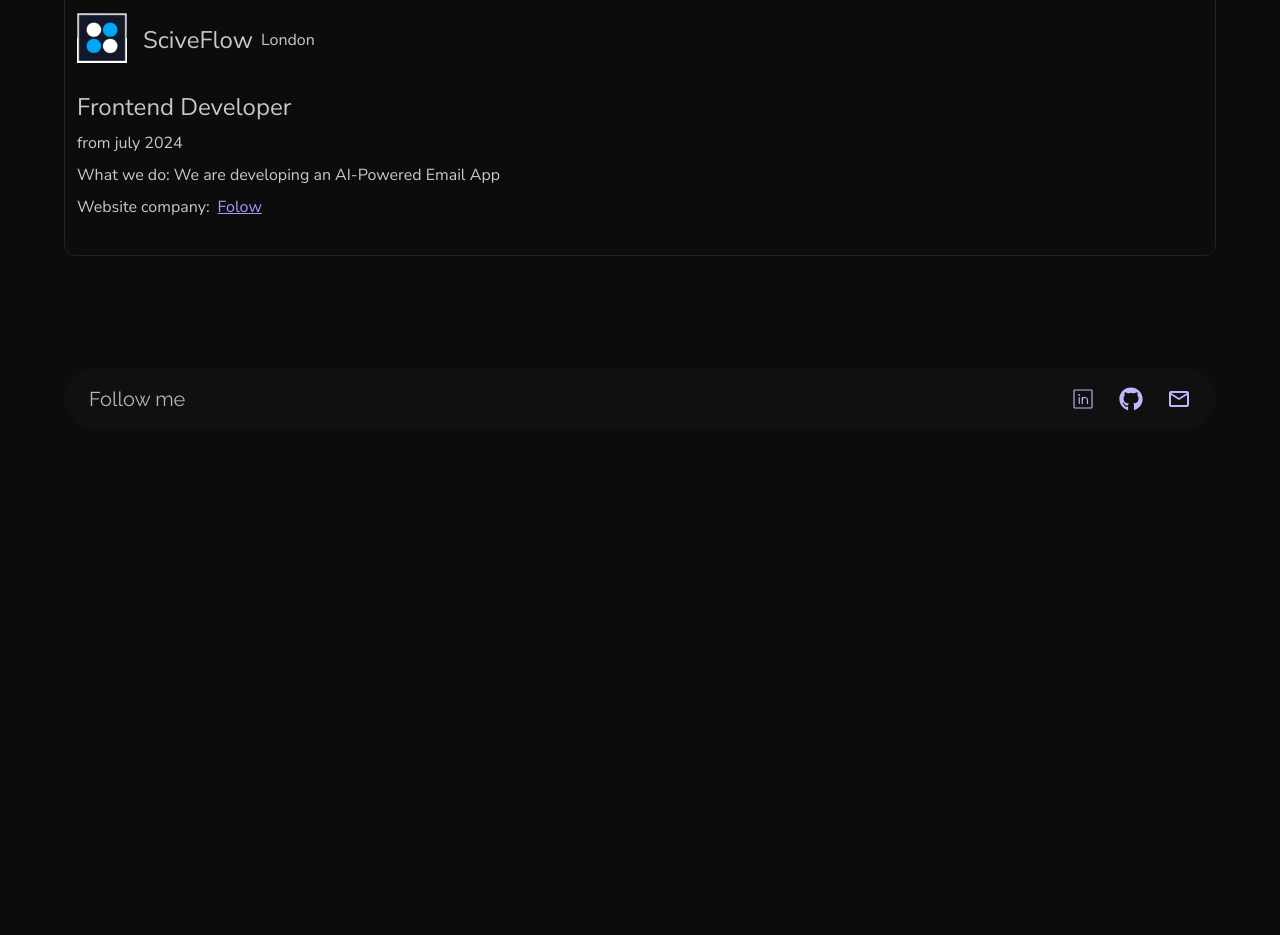
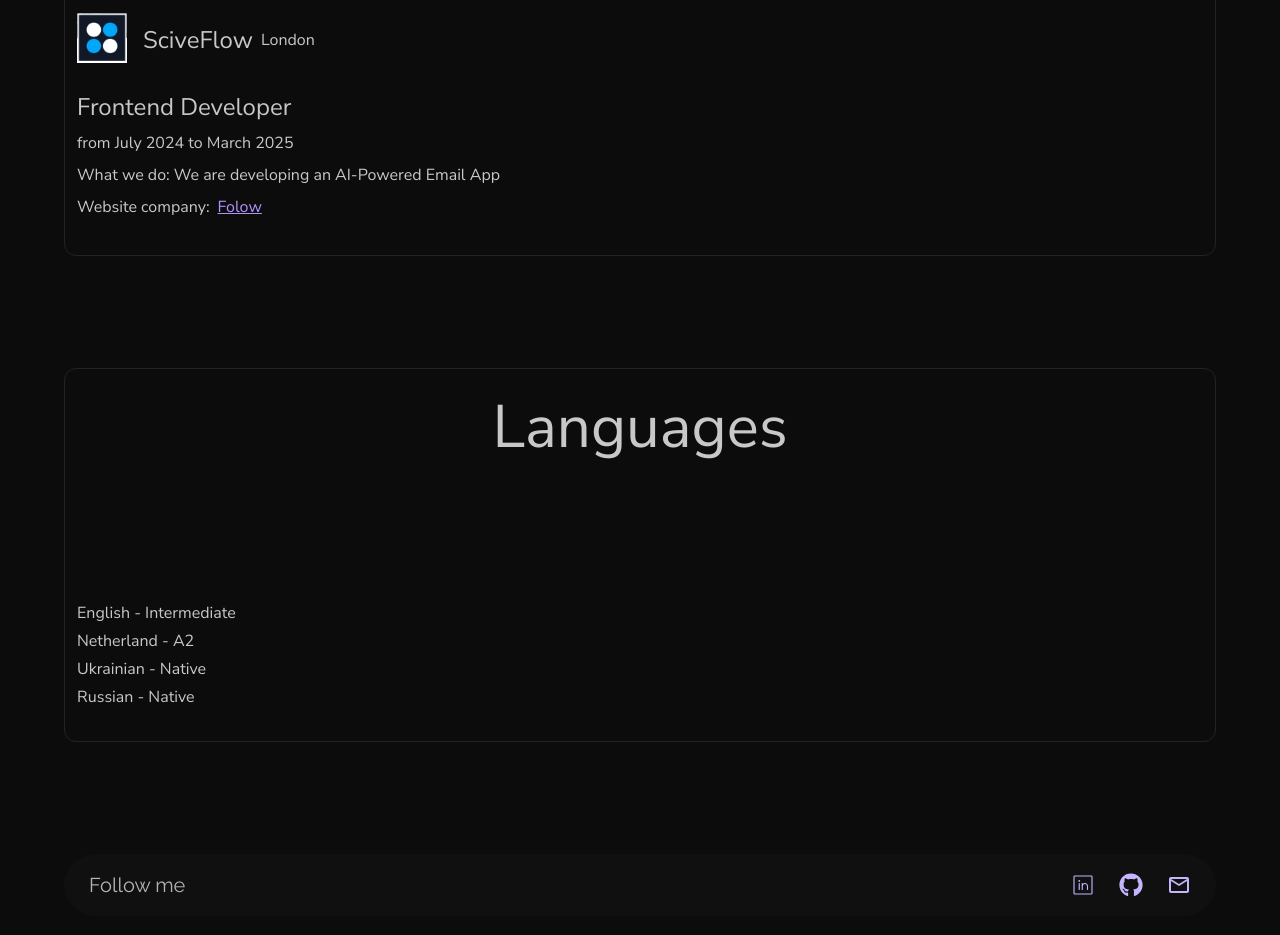
Before and after one commit to HannaNikola/my-portfolio, a Next.js app: page / in a window 1280 px wide. Shown: the part 2440-3375 px from the top of the page. Before the commit the page ends 2966 px from the top, so only its background shows below. Built offline with nearby package versions, Linux system fonts and the light colour scheme.

Commit message:
update information

```diff
--- a/src/app/components/expiriense.jsx
+++ b/src/app/components/expiriense.jsx
@@ -6,7 +6,7 @@ export const Experience = ()=>{
 
     return(
         <div className='border border-customGray   rounded-xl  mb-28 px-3 p-7 '>
-            <p className="text-h2 text-center laptop:text-6xl mb-24 laptop:mb-36">My work experience</p>
+            <h2 className="text-h3 text-center laptop:text-6xl mb-24 laptop:mb-36">My work experience</h2>
             <div className="flex flex-row items-center mb-4">
             <Image
             className='mb-3 flex mr-4'
@@ -19,7 +19,7 @@ export const Experience = ()=>{
             </div>
 
             <p className="flex   text-nunito-second  mb-2  laptop:text-2xl" >Frontend Developer</p>
-            <p className="flex   text-nunito  mb-2">from july 2024</p>
+            <p className="flex   text-nunito  mb-2">from July 2024 to March 2025</p>
             <p className="flex   text-nunito  mb-2">What we do: We are developing an AI-Powered Email App</p>
             <p className="flex   text-nunito  mb-2">Website company:<a href="https://scive.ai/" target="_blank" rel='noopener noreferrer' className='text-customTextAccent underline ml-2'> Folow</a></p>
 
--- /dev/null
+++ b/src/app/components/languages.jsx
@@ -0,0 +1,13 @@
+export const Languages = ()=>{
+    return (
+        <div className="border border-customGray   rounded-xl  mb-28 px-3 p-7 ">
+            <h2 className="text-h3   text-center laptop:text-6xl mb-24 laptop:mb-36">Languages</h2>
+            <ul className="text-nunito ">
+                <li className="mb-1">English - Intermediate</li>
+                <li className="mb-1">Netherland - A2</li>
+                <li className="mb-1">Ukrainian - Native</li>
+                <li className="mb-1">Russian - Native</li>
+            </ul>
+        </div>
+    )
+}
--- a/src/app/components/main.jsx
+++ b/src/app/components/main.jsx
@@ -6,6 +6,7 @@ import { SkillList } from './skillsList';
 import { SocialLink } from './socialLink';
 import { LuPhone } from "react-icons/lu";
 import { Experience  } from './expiriense';
+import {Languages} from './languages'
 
 
 export const Main = () => {
@@ -53,6 +54,9 @@ export const Main = () => {
             <div>
             <Experience/>
             </div>
+            <div>
+                <Languages/>
+            </div>
             <div className="mb-24">
                 <SocialLink  />
             </div>
--- a/src/app/components/skillsList.jsx
+++ b/src/app/components/skillsList.jsx
@@ -23,7 +23,7 @@ export const SkillList = () => {
 
     return (
         <div className="border border-customGray   rounded-xl  mb-28 px-3 p-7 ">
-            <h2 className=" text-center text-nunito laptop:text-2xl tablet:mb-10 mb-3.5">TECH SKILLS</h2>
+            <h2 className=" text-center text-h3 laptop:text-2xl tablet:mb-10 mb-3.5">TECH SKILLS</h2>
             <ul className=" ml-4 grid gap-10  laptop:grid-cols-3 tablet:grid-cols-2 ">
                 <li className="flex items-center mb-3.5 "><div className="icons-border"><IoLogoJavascript className="w-5 h-5  fill-yellow-400" /></div>Javascript</li>
                 <li className="flex items-center mb-3.5"><div className="icons-border"><FaReact className="w-5 h-5 fill-cyan-400" /></div>React</li>
--- a/src/app/globals.css
+++ b/src/app/globals.css
@@ -44,7 +44,11 @@ li{
   font-size: 32px;
   font-weight: 400;
 }
-
+.text-h3 {
+  font-family: 'Nunito Sans', sans-serif;
+  font-size: 24px;
+  font-weight: 400;
+}
 .text-nunito {
   font-family: 'Nunito Sans', sans-serif;
   font-size: 16px;
```
Also changed, not shown: 1 other file (tests, documents, lock files or other folders).
